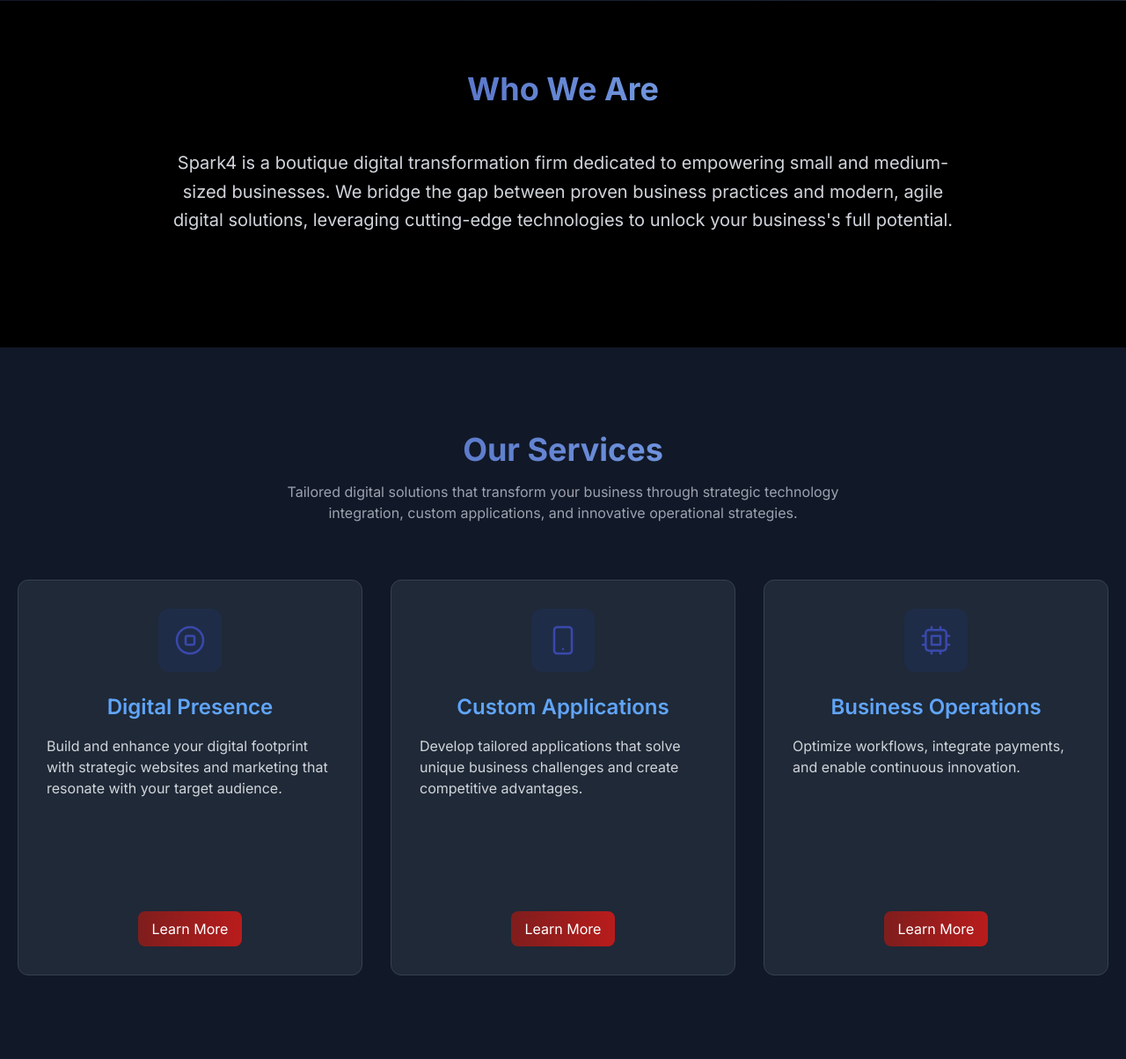
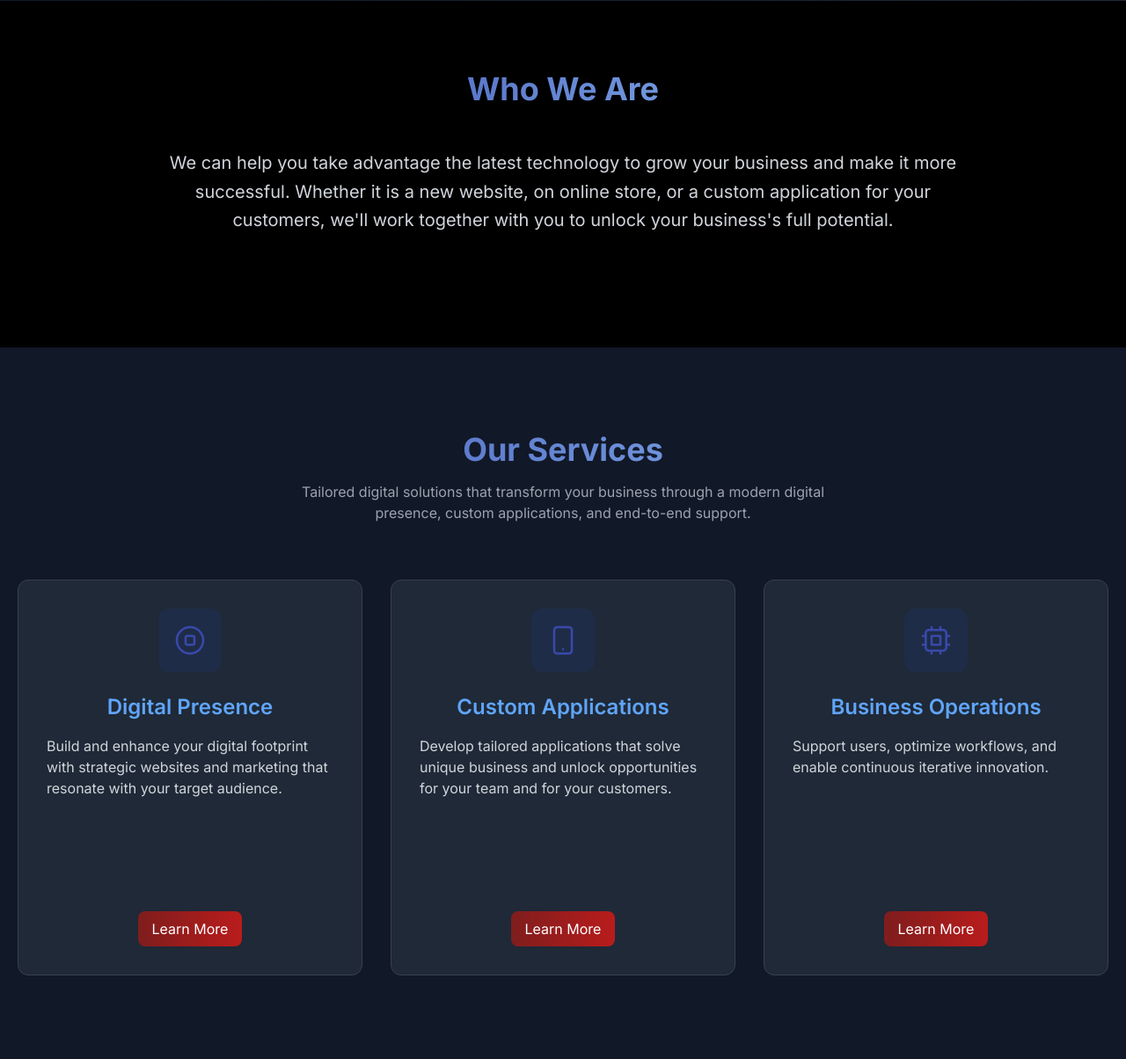
Before and after one commit to Spark4Tech/spark4_website, a Flask app: page / in a window 1280 px wide. Shown: the part 880-2084 px from the top of the page at 88% size. Run offline with Flask 3, Linux system fonts and the light colour scheme; some libraries are stand-ins or nearby versions.

Commit message:
Change home page language

```diff
--- a/app/templates/index.html
+++ b/app/templates/index.html
@@ -41,7 +41,7 @@
         <div class="max-w-4xl mx-auto">
             <h2 class="text-4xl font-bold mb-12 text-center text-transparent bg-clip-text bg-gradient-to-r from-blue-500 to-blue-300">Who We Are</h2>
             <p class="text-xl mb-12 leading-relaxed text-gray-300 text-center">
-                Spark4 is a boutique digital transformation firm dedicated to empowering small and medium-sized businesses. We bridge the gap between proven business practices and modern, agile digital solutions, leveraging cutting-edge technologies to unlock your business's full potential.
+                We can help you take advantage the latest technology to grow your business and make it more successful. Whether it is a new website, on online store, or a custom application for your customers, we'll work together with you to unlock your business's full potential.
             </p>
         </div>
     </div>
@@ -53,7 +53,7 @@
         <div class="text-center">
             <h2 class="text-4xl font-bold text-center text-transparent bg-clip-text bg-gradient-to-r from-blue-500 to-blue-300 mb-4">Our Services</h2>
             <p class="text-gray-400 max-w-2xl mx-auto mb-12">
-                Tailored digital solutions that transform your business through strategic technology integration, custom applications, and innovative operational strategies.
+                Tailored digital solutions that transform your business through a modern digital presence, custom applications, and end-to-end support.
             </p>
         </div>
 
@@ -109,7 +109,7 @@
                 </div>
             </div>
             <h3 class="text-2xl font-semibold mb-4 text-blue-400 text-center group-hover:text-blue-300 transition-colors">Custom Applications</h3>
-            <p class="text-gray-300 mb-6">Develop tailored applications that solve unique business challenges and create competitive advantages.</p>
+            <p class="text-gray-300 mb-6">Develop tailored applications that solve unique business and unlock opportunities for your team and for your customers.</p>
 
             <div class="mt-auto text-center">
                 <button
@@ -148,7 +148,7 @@
                 </div>
             </div>
             <h3 class="text-2xl font-semibold mb-4 text-blue-400 text-center group-hover:text-blue-300 transition-colors">Business Operations</h3>
-            <p class="text-gray-300 mb-6">Optimize workflows, integrate payments, and enable continuous innovation.</p>
+            <p class="text-gray-300 mb-6">Support users, optimize workflows, and enable continuous iterative innovation.</p>
 
             <div class="mt-auto text-center">
                 <button
```
